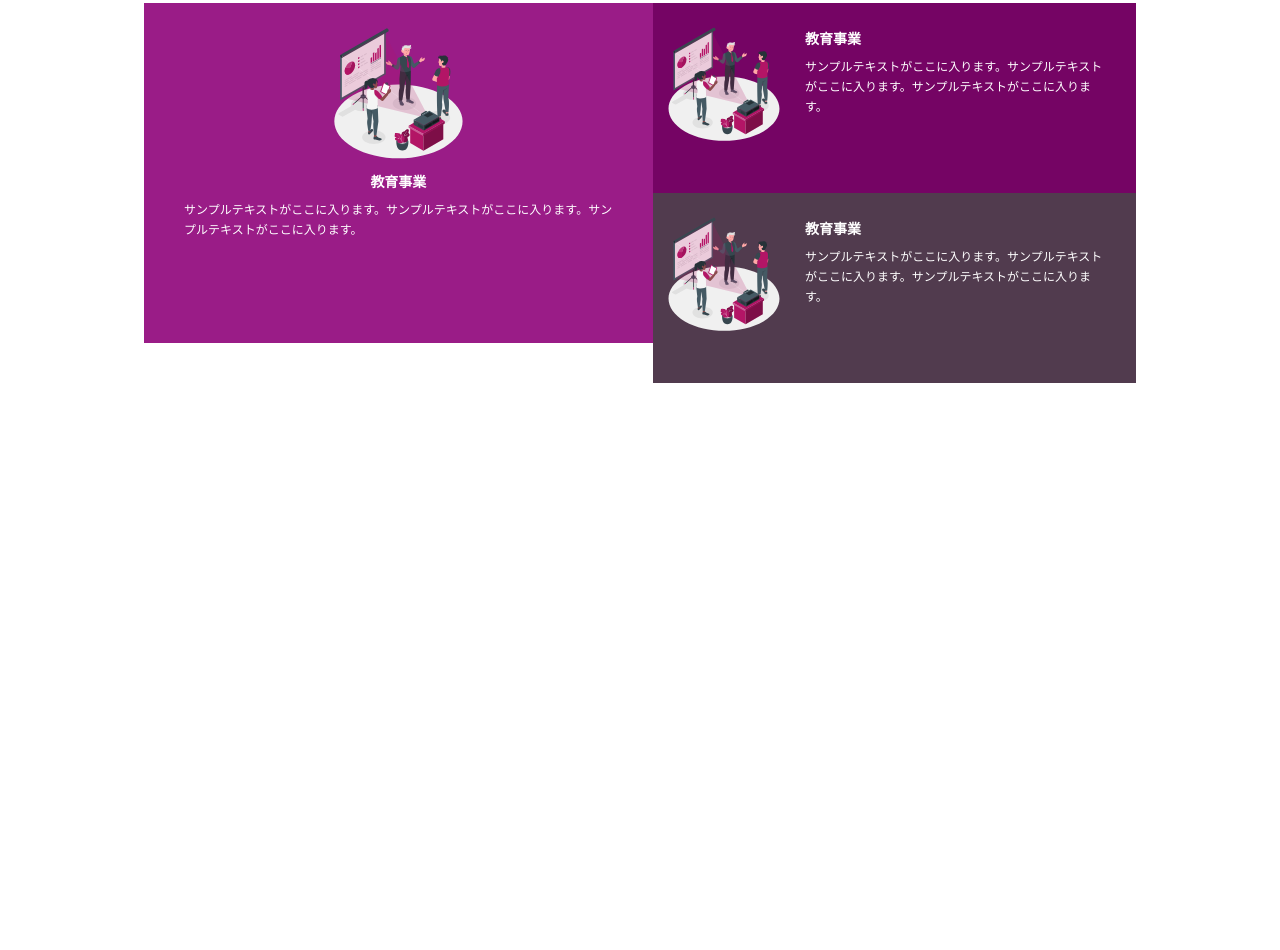
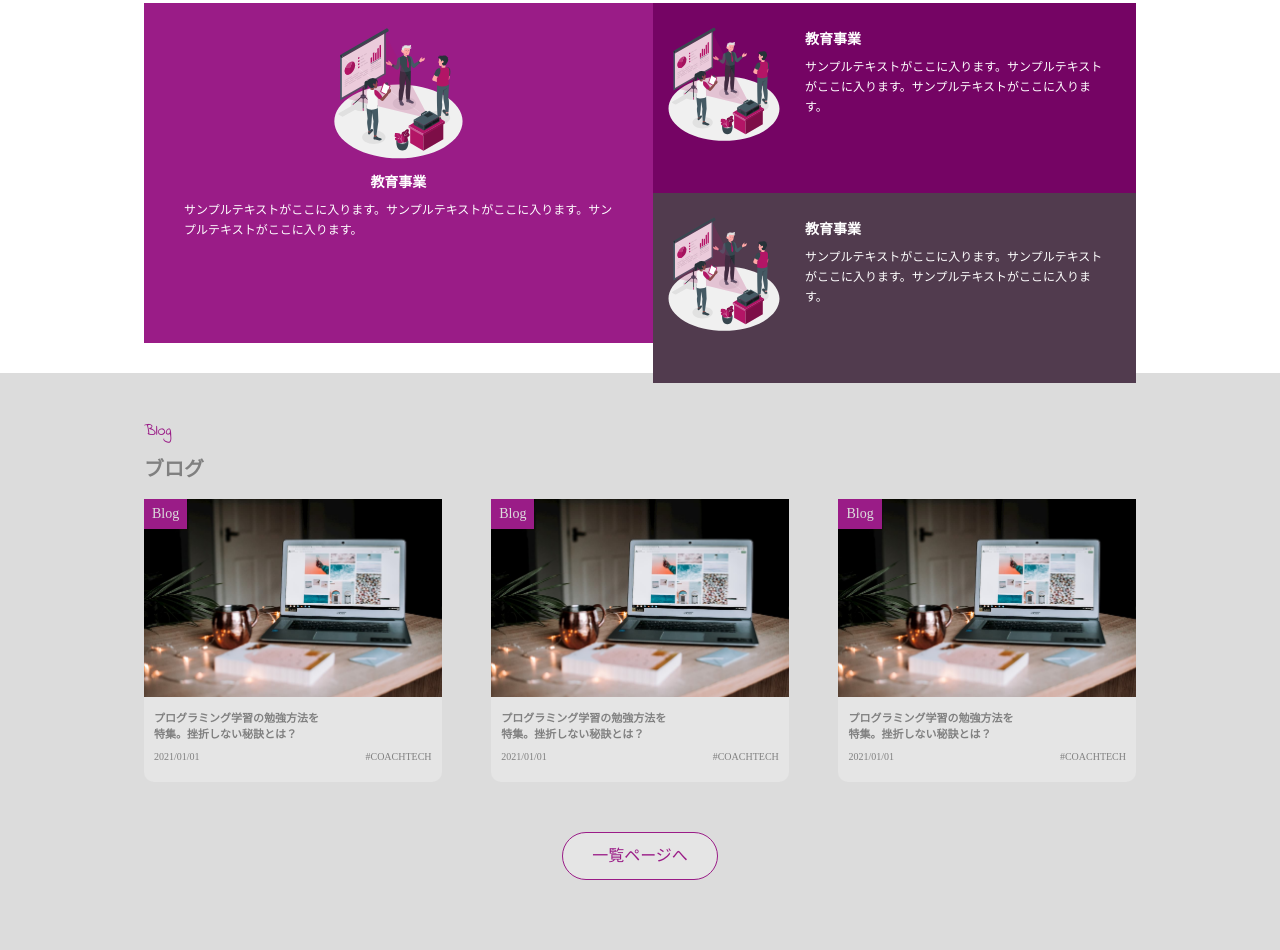
Before and after one commit to nakamuratoshikazu104/20220922nakamura, a plain HTML site: page index.html in a window 1280 px wide. Shown: the part 1587-2537 px from the top of the page. Before the commit the page ends 1970 px from the top, so only its background shows below. Drawn offline with Linux system fonts and the light colour scheme; a web font is replaced by a local one.

Commit message:
3rd commit

```diff
--- a/css/style.css
+++ b/css/style.css
@@ -205,3 +205,68 @@
   font-size: 12px;
   line-height: 20px;
 }
+.page4 {
+  background-color: gainsboro;
+  color: gray;
+  padding: 20px 20px;
+}
+.page4-main {
+  width: 80%;
+  text-align: left;
+  margin: 30px auto;
+}
+.page4-main-contents{
+  width: 100%;
+  display: flex;
+  justify-content: space-between;
+
+}
+.page4-main-contents-item{
+  width: 30%;
+  position: relative;
+  background-color: rgb(229, 229, 229);
+  border-radius: 10px;
+  text-decoration: none;
+  color: gray
+}
+.page4-main-contents-item-img img{
+  width: 100%;
+}
+.page4-main-contents-item-blog{
+  position: absolute;
+  top: 0;
+  left: 0;
+  background-color: rgb(154, 28, 135);
+  color: gainsboro;
+  font-size: 14px;
+  padding: 8px 8px;
+}
+.page4-main-contents-item-text{
+  font-size: 11px;
+  margin: 10px;
+  line-height: 16px;
+  font-weight: bold;
+  text-decoration: none;
+}
+.page4-main-contents-item-footer{
+  font-size: 10px;
+  text-decoration: none;
+  display: flex;
+  justify-content: space-between;
+  margin: 10px;
+  margin-bottom: 20px;
+}
+.page4-main-link{
+  text-align: center;
+  margin: 50px 0;
+}
+.page4-main-link-1{
+  display: inline-block;
+  width: 124px;
+  text-decoration: none;
+  padding: 15px;
+  background-color:rgb(229, 229, 229) ;
+  border: 1px solid rgb(154, 28, 135);
+  border-radius: 30px;
+  color: rgb(154, 28, 135);
+}
--- a/index.html
+++ b/index.html
@@ -10,7 +10,7 @@
   <link rel="stylesheet" href="css/style.css">
   <link rel="preconnect" href="https://fonts.googleapis.com">
   <link rel="preconnect" href="https://fonts.gstatic.com" crossorigin>
-  <link href="https://fonts.googleapis.com/css2?family=Gorditas&family=Noto+Serif+JP:wght@900&display=swap"
+  <link href="https://fonts.googleapis.com/css2?family=Gloria+Hallelujah&family=Gorditas&family=Indie+Flower&family=Noto+Serif+JP:wght@900&family=Pangolin&display=swap"
     rel="stylesheet">
 </head>
 <body>
@@ -163,6 +163,56 @@
           </div>
         </div>
       </div>
+      <div class="page4">
+        <div class="page4-main">
+          <p class="main-ttl1">Blog</p>
+          <h3 class="main-ttl2">ブログ</h3>
+          <div class="page4-main-contents">
+            <a class="page4-main-contents-item" href="#">
+              <p class="page4-main-contents-item-blog">Blog</p>
+              <div class="page4-main-contents-item-img">
+                <img src="img/blog__first.jpg" alt="">
+              </div>
+              <p class="page4-main-contents-item-text">
+                プログラミング学習の勉強方法を<br>特集。挫折しない秘訣とは？
+              </p>
+              <footer class="page4-main-contents-item-footer">
+                <p class="page4-main-contents-item-footer-date">2021/01/01</p>
+                <p class="page4-main-contents-item-footer-coach">#COACHTECH</p>
+              </footer>
+            </a>
+            <a class="page4-main-contents-item" href="#">
+              <p class="page4-main-contents-item-blog">Blog</p>
+              <div class="page4-main-contents-item-img">
+                <img src="img/blog__first.jpg" alt="">
+              </div>
+              <p class="page4-main-contents-item-text">
+                プログラミング学習の勉強方法を<br>特集。挫折しない秘訣とは？
+              </p>
+              <footer class="page4-main-contents-item-footer">
+                <p class="page4-main-contents-item-footer-date">2021/01/01</p>
+                <p class="page4-main-contents-item-footer-coach">#COACHTECH</p>
+              </footer>
+            </a>
+            <a class="page4-main-contents-item" href="#">
+              <p class="page4-main-contents-item-blog">Blog</p>
+              <div class="page4-main-contents-item-img">
+                <img src="img/blog__first.jpg" alt="">
+              </div>
+              <p class="page4-main-contents-item-text">
+                プログラミング学習の勉強方法を<br>特集。挫折しない秘訣とは？
+              </p>
+              <footer class="page4-main-contents-item-footer">
+                <p class="page4-main-contents-item-footer-date">2021/01/01</p>
+                <p class="page4-main-contents-item-footer-coach">#COACHTECH</p>
+              </footer>
+            </a>
+          </div>
+          <div class="page4-main-link">
+            <a class="page4-main-link-1" href="#">一覧ページへ</a>
+          </div>
+        </div>
+      </div>
     </main>
   </div>
 </body>
```
Also changed, not shown: 1 other file.
